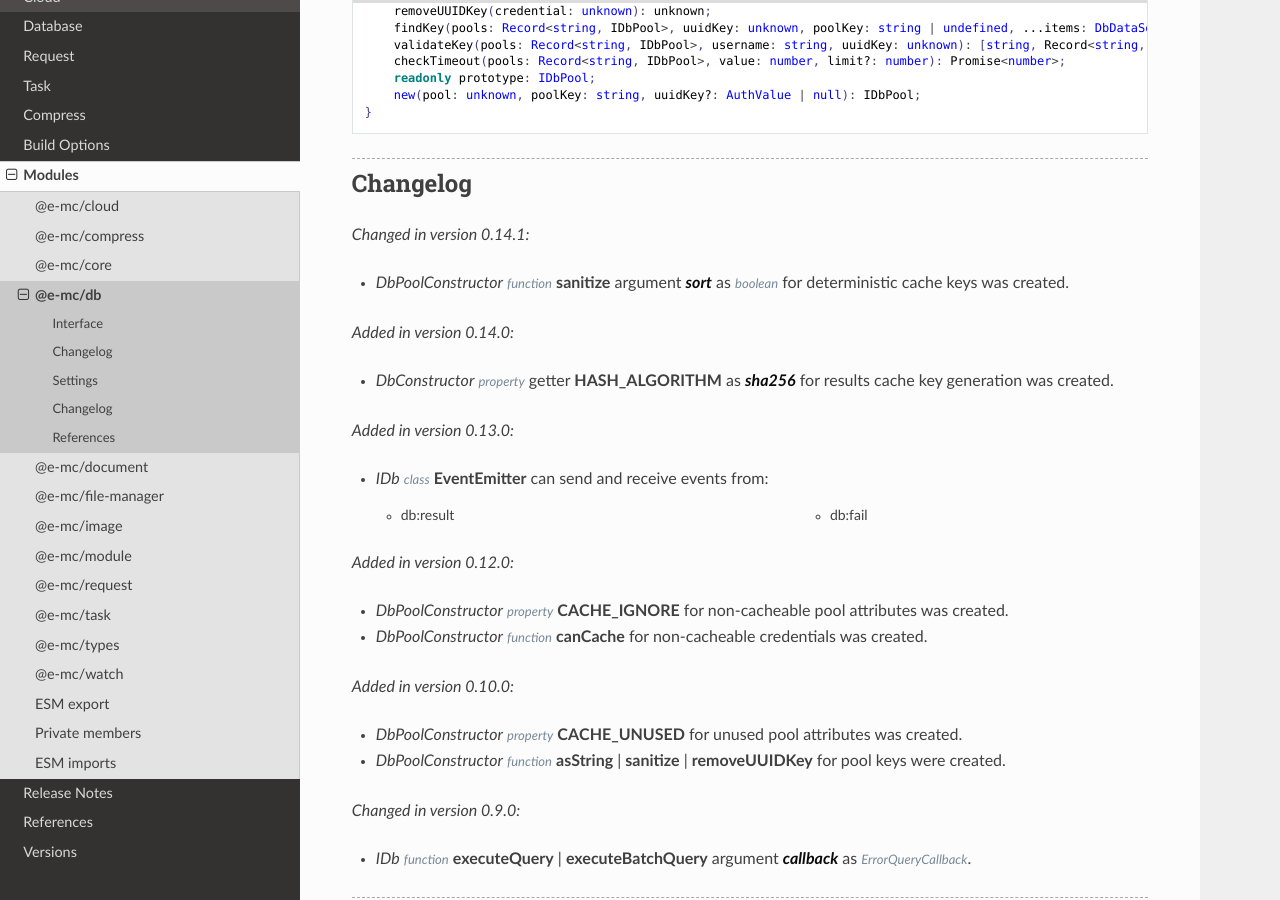
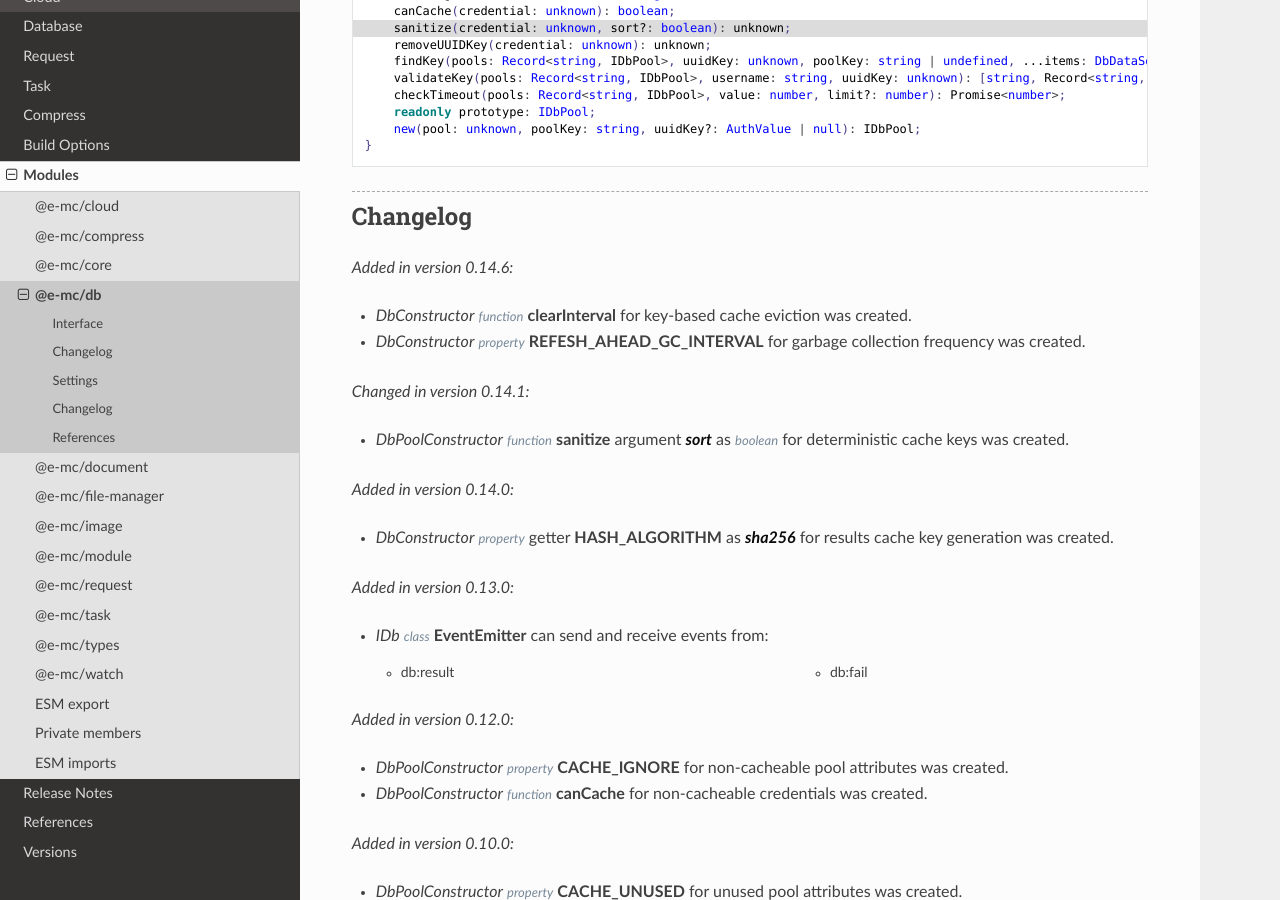
Before and after one commit to anpham6/chrome-docs, a Sphinx documentation site: the page built from source/modules/db.rst, in a window 1280 px wide and 900 px high, scrolled down 1816 px. Built offline with Sphinx 7.4.7 and the Read the Docs theme 3.1.0, drawn with Linux system fonts in a browser that asks for light colours; some of the changed text lies outside the part shown.

```diff
--- a/source/modules/db.rst
+++ b/source/modules/db.rst
@@ -57,10 +57,12 @@ Interface
   }
 
   interface DbConstructor extends ClientDbConstructor<IHost> {
+      REFESH_AHEAD_GC_INTERVAL: number;
       readonly HASH_ALGORITHM: string;
       loadSettings(settings: Settings & { db?: DbSettings }, password?: string): boolean;
       setPoolConfig(value: Record<string, PoolConfig>): void;
       getPoolConfig(source: string): Required<PoolConfig> | undefined;
+      clearInterval(uuidKey: string): void;
       readonly prototype: IDb;
       new(module?: DbModule, database?: DbDataSource[], ...args: unknown[]): IDb;
   }
@@ -113,6 +115,11 @@ Interface
 
 Changelog
 =========
+
+.. versionadded:: 0.14.6
+
+  - *DbConstructor* :alt:`function` **clearInterval** for key-based cache eviction was created.
+  - *DbConstructor* :alt:`property` **REFESH_AHEAD_GC_INTERVAL** for garbage collection frequency was created.
 
 .. versionchanged:: 0.14.1
 
@@ -189,6 +196,10 @@ Settings
 
 Changelog
 =========
+
+.. versionadded:: 0.14.6
+
+  - *DbModule* settings group item property **user_key["uuid"].refresh_ahead** as :alt:`RefreshAheadInterval` was implemented.
 
 .. versionadded:: 0.14.0
 
--- a/source/modules/types.rst
+++ b/source/modules/types.rst
@@ -69,7 +69,7 @@ Interface
   function decryptUTF8(algorithm: CipherGCMTypes, key: BinaryLike, iv: BinaryLike, data: string, encoding?: Encoding): string | undefined;
   function hashKey(data: BinaryLike, algorithm?: string, encoding?: BinaryToTextEncoding): string;
   function incrementUUID(restart?: boolean): string;
-  function validateUUID(value: unknown): boolean;
+  function validateUUID(value: unknown): value is string;
   function sanitizeCmd(value: string, ...args: unknown[]): string;
   function sanitizeArgs(value: string, doubleQuote?: boolean): string;
   function sanitizeArgs(values: string[], doubleQuote?: boolean): string[];
--- a/source/references.rst
+++ b/source/references.rst
@@ -72,6 +72,7 @@ https://unpkg.com/@e-mc/types/lib/document.d.ts
 
 https://unpkg.com/@e-mc/types/lib/db.d.ts
   | `CascadeAction <search.html?q=CascadeAction>`_
+  | `RefreshAheadInterval <search.html?q=RefreshAheadInterval>`_
   | `ServerAuth <search.html?q=ServerAuth>`_
 
 .. _references-e-mc-types-lib-cloud:
```
Also changed, not shown: other parts of source/modules/db.rst (+1 -1 lines), source/db/interface.rst (+2 -5 lines).
